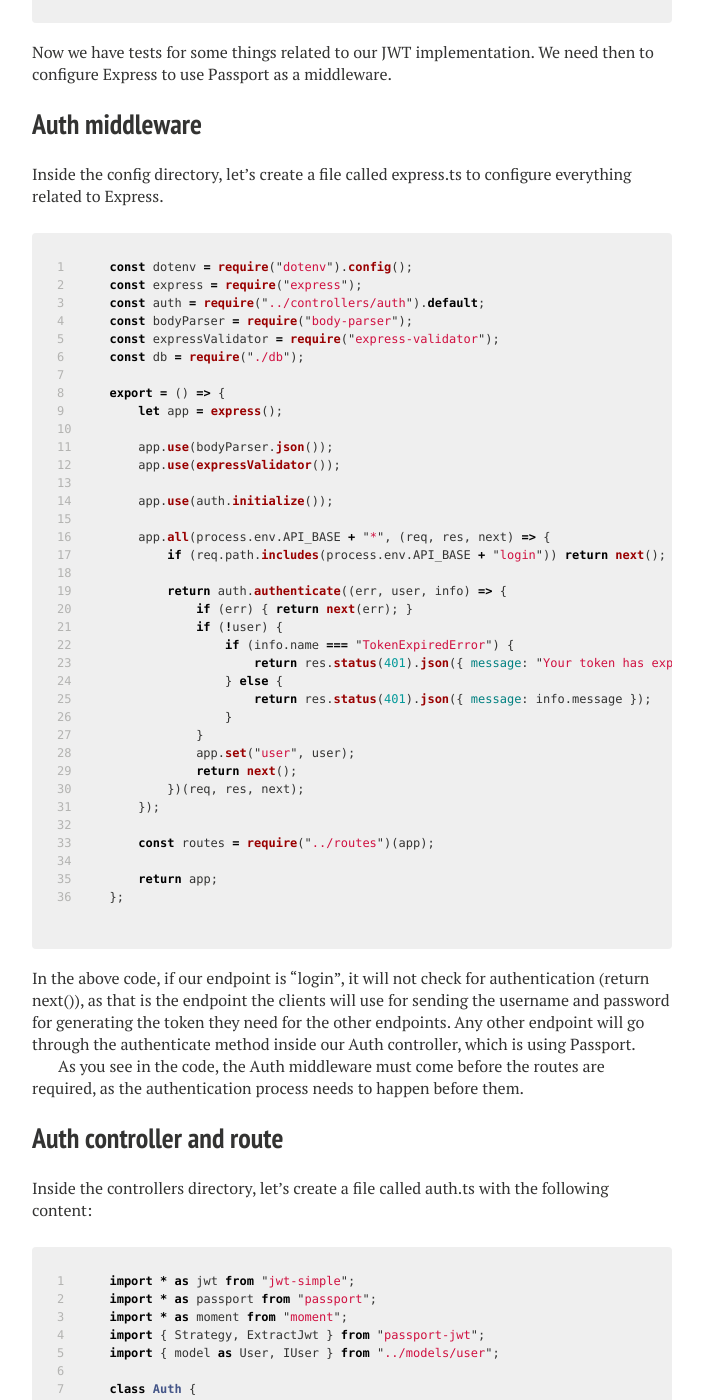
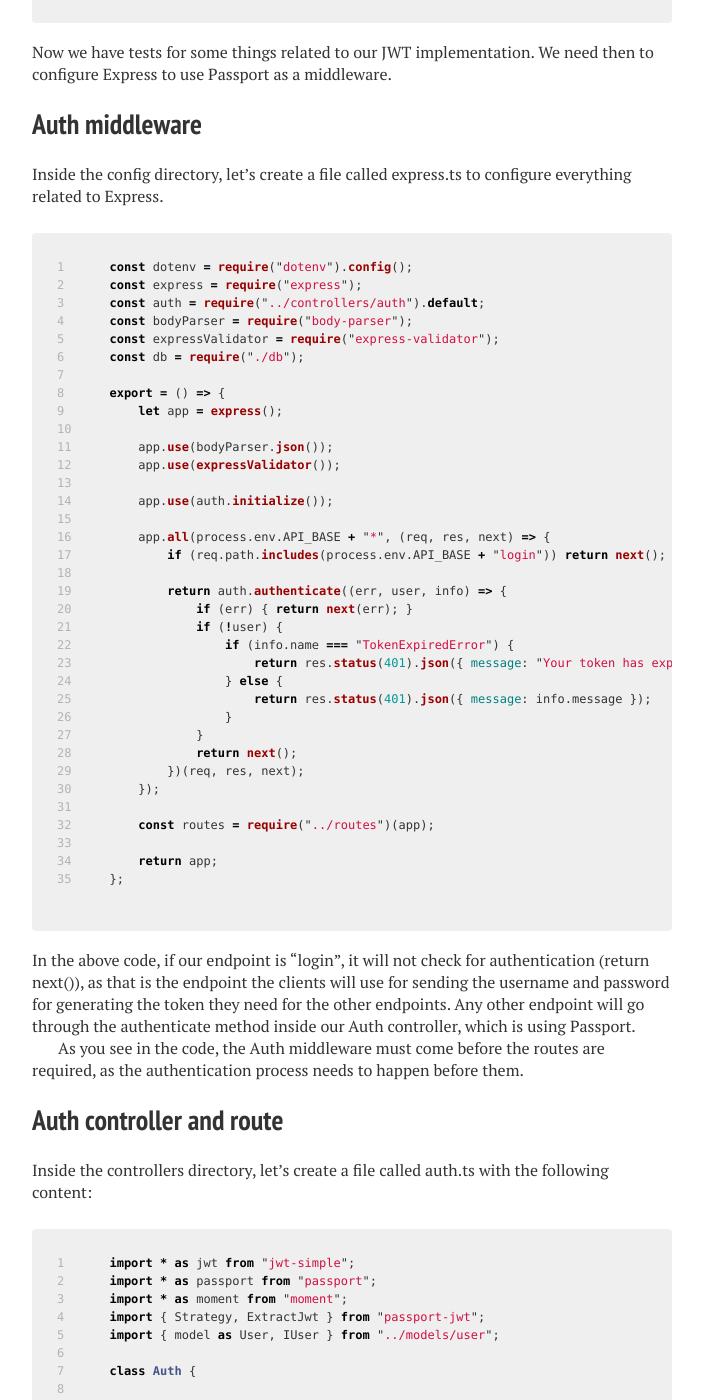
Before and after one commit to jonathas/jonathas.github.io, a Jekyll site: the page built from _posts/2017-10-21-token-based-authentication-in-nodejs-with-passport-jwt-and-bcrypt.md, in a window 1280 px wide and 1400 px high, scrolled down 5367 px. Shown: the whole window, without its empty margins (288-991 px from the left). Built offline with Jekyll 4.4.1, drawn with Linux system fonts in a browser that asks for light colours; nearby versions of some CDN libraries; comment, search, counter and statistics services are not loaded; some of the changed lines change nothing that is shown; some of the changed text lies outside the part shown.

Commit message:
Refactored some code in the last post

```diff
--- a/_posts/2017-10-21-token-based-authentication-in-nodejs-with-passport-jwt-and-bcrypt.md
+++ b/_posts/2017-10-21-token-based-authentication-in-nodejs-with-passport-jwt-and-bcrypt.md
@@ -150,7 +150,7 @@
 process.env.NODE_ENV = "test";
 
 import "mocha";
-import { model as User } from "../models/user";
+import { IUser, model as User } from "../models/user";
 
 const express = require("../config/express")();
 
@@ -161,18 +161,18 @@
 
 const testUser = { "username": "testuser", "password": "mytestpass" };
 
-const createUser = async (): Promise<any> => {
+const createUser = async (): Promise<void> => {
     const UserModel = new User(testUser);
     await UserModel.save();
 };
 
-const getUser = async (): Promise<any> => {
+const getUser = async (): Promise<IUser> => {
     let users = await User.find({});
-    if (users === null || users.length === 0 || users === undefined) {
+    if (users.length === 0) {
         await createUser();
-        return await getUser();
+        return getUser();
     } else {
-        return new Promise((resolve, reject) => resolve(users[0]));
+        return users[0];
     }
 };
 
@@ -265,7 +265,6 @@
                     return res.status(401).json({ message: info.message });
                 }
             }
-            app.set("user", user);
             return next();
         })(req, res, next);
     });
```
